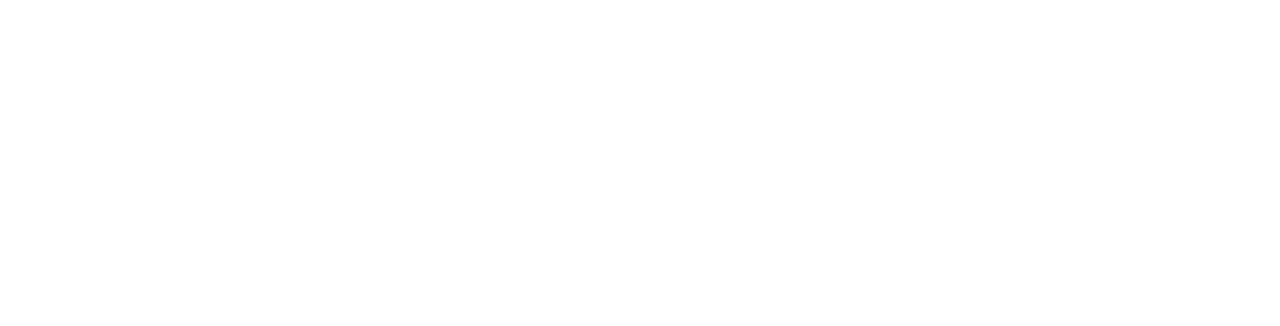
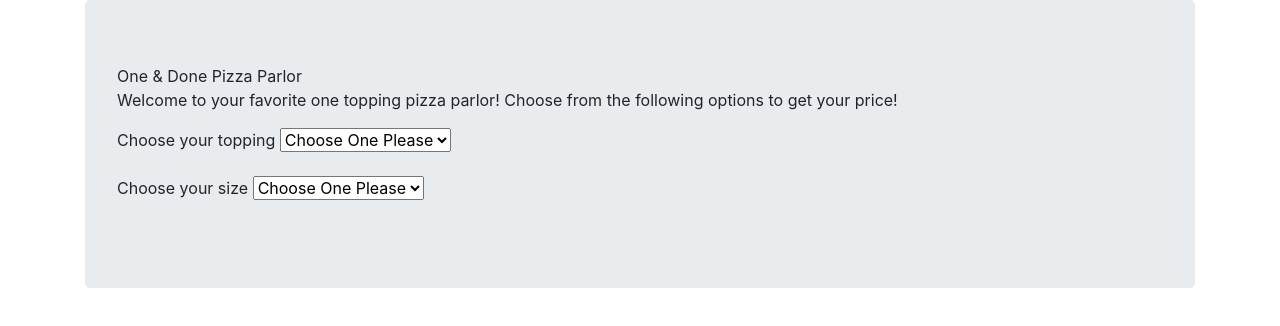
Before and after one commit to chonnessey/pizza-parlor, a plain HTML site: page index.html in a window 1280 px wide. Drawn offline with Linux system fonts and the light colour scheme.

Commit message:
add form to HTML

```diff
--- a/index.html
+++ b/index.html
@@ -8,6 +8,31 @@
   <title>PIZZA PARLOR</title>
 </head>
 <body>
+  <div class="container">
+    <div class="jumbotron">
+      <header>One & Done Pizza Parlor</header>
+      <p>Welcome to your favorite one topping pizza parlor! Choose from the following options to get your price!</p>
 
+      <form id="order">
+        <div class="form-group">
+          <label for="topping">Choose your topping</label>
+          <select id="topping" class="form-select" aria-label="Default Example" required>
+            <option value="">Choose One Please</option>
+            <option value="pepporoni">Pepporoni</option>
+            <option value="cheese">Cheese</option>
+            <option value="olives">Olives</option>
+          </select>
+        </div>
+        <div class="form-group">
+          <label for="size">Choose your size</label>
+          <select id="topping" class="form-select" aria-label="Default Example" required>
+            <option value="">Choose One Please</option>
+            <option value="small">Small</option>
+            <option value="medium">Medium</option>
+            <option value="large">Large</option>
+          </select>
+      </form>
+    </div>
+  </div>
 </body>
 </html>
```
